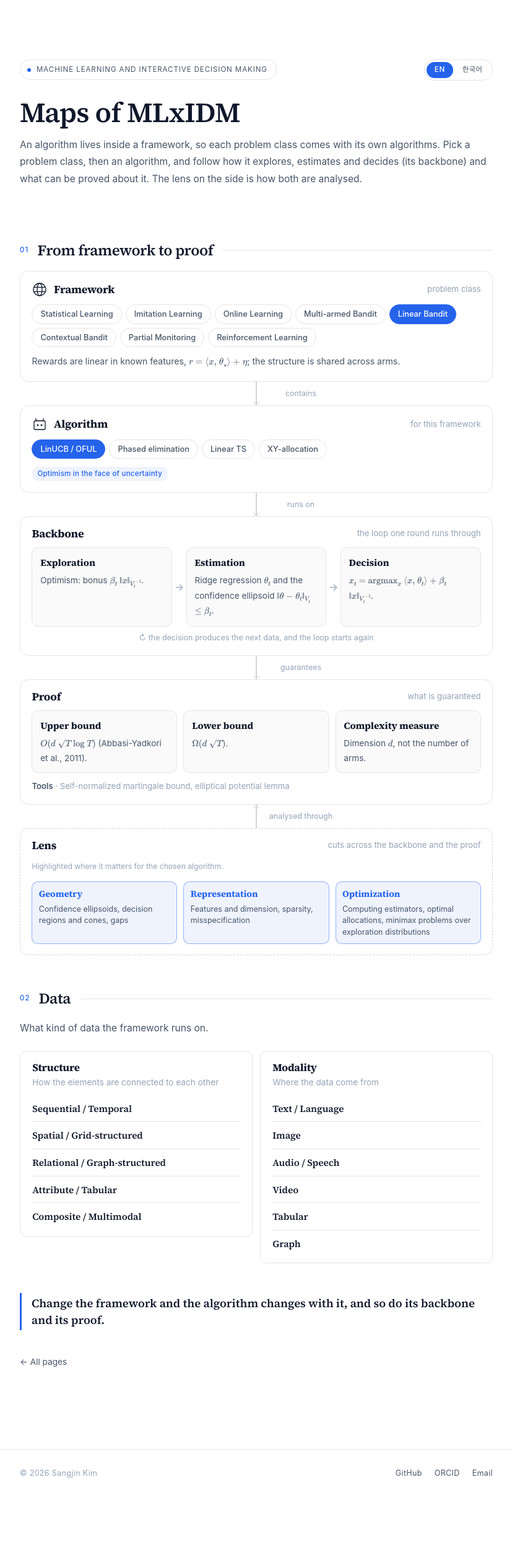
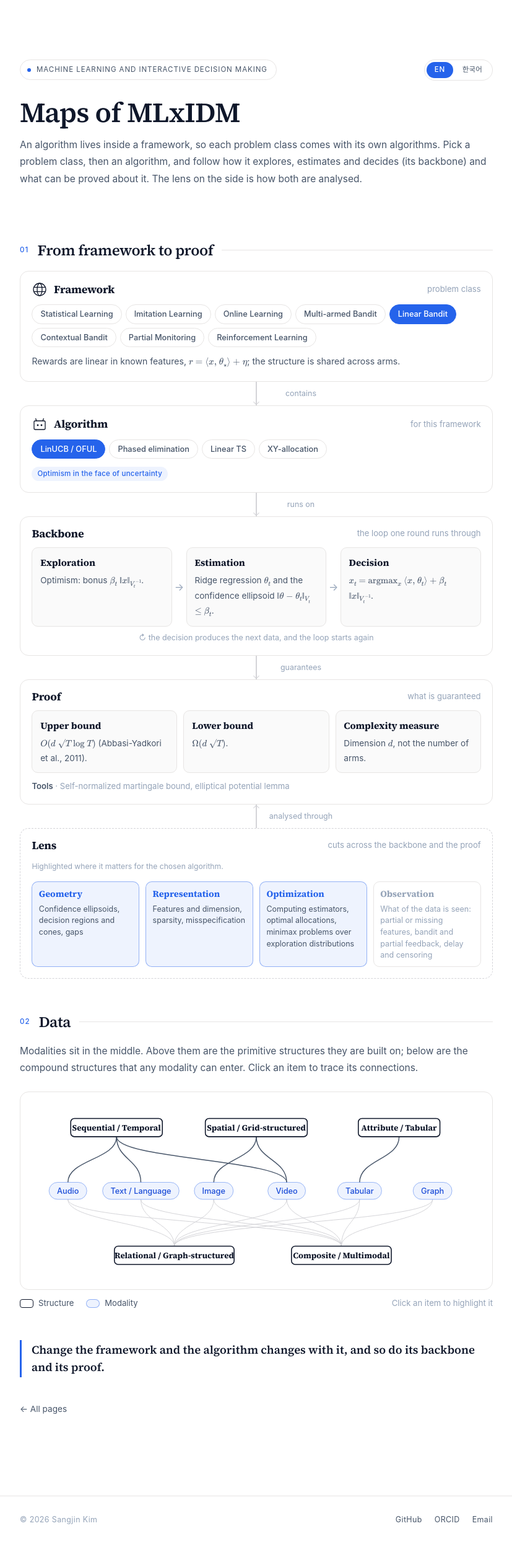
Before and after one commit to hajin322/hajin322.github.io, a Jekyll site: the page built from pages/mlxidm-maps.html, in a window 1280 px wide. Shown: the whole page at 62% size, without its empty margins (226-1053 px from the left). Built offline with Jekyll 4.4.1, drawn with Linux system fonts in a browser that asks for light colours; before the commit the page ends 2415 px from its top, so only the background shows below that.

Commit message:
Maps of MLxIDM: data as a layered graph; Observation lens
Co-Authored-By: Claude Opus 5.5 <noreply@anthropic.com>

```diff
--- a/pages/mlxidm-maps.html
+++ b/pages/mlxidm-maps.html
@@ -72,7 +72,7 @@ permalink: /pages/mlxidm-maps/
 
 .mx-lens {
   border: 1px dashed var(--border-strong); border-radius: var(--radius); padding: 1rem 1.15rem 1.1rem;
-  display: grid; grid-template-columns: repeat(3, minmax(0, 1fr)); gap: 0.6rem 10px; position: relative;
+  display: grid; grid-template-columns: repeat(4, minmax(0, 1fr)); gap: 0.6rem 10px; position: relative;
 }
 .mx-lens .mx-node-head, .mx-lens .mx-lens-feed { grid-column: 1 / -1; }
 .mx-wire.up::after { bottom: auto; top: 2px; transform: translateX(-50%) rotate(-135deg); }
@@ -84,6 +84,33 @@ permalink: /pages/mlxidm-maps/
 .mx-lens-item.on { border-color: rgba(37, 99, 235, 0.45); background: var(--accent-soft); }
 .mx-lens-item.on h5 { color: var(--accent); }
 .mx-lens-item.on p { color: var(--text-secondary); }
+
+/* data graph */
+.mx-graph-wrap { overflow-x: auto; border: 1px solid var(--border); border-radius: var(--radius); background: var(--surface); padding: 0.75rem 0.5rem; }
+#dataGraph { display: block; width: 100%; min-width: 640px; }
+#dataGraph .e { fill: none; transition: opacity 0.2s, stroke 0.2s, stroke-width 0.2s; }
+#dataGraph .e.up { stroke: var(--text-secondary); stroke-width: 1.5; }
+#dataGraph .e.down { stroke: var(--border-strong); stroke-width: 1; }
+#dataGraph .n { cursor: pointer; transition: opacity 0.2s; }
+#dataGraph .n rect { transition: fill 0.2s, stroke 0.2s; }
+#dataGraph .n.st rect { fill: var(--surface); stroke: var(--text); stroke-width: 1.6; }
+#dataGraph .n.st text { font-family: var(--font-display); font-weight: 700; font-size: 13.5px; fill: var(--text); }
+#dataGraph .n.mo rect { fill: var(--accent-soft); stroke: rgba(37, 99, 235, 0.45); stroke-width: 1; }
+#dataGraph .n.mo text { font-family: var(--font-body); font-weight: 500; font-size: 13px; fill: var(--accent-deep); }
+#dataGraph .n:hover rect { stroke: var(--accent); }
+#dataGraph .n:focus { outline: none; }
+#dataGraph .n:focus-visible rect { stroke: var(--accent); stroke-width: 2.2; }
+#dataGraph.has-sel .e, #dataGraph.has-sel .n { opacity: 0.18; }
+#dataGraph.has-sel .e.hl { opacity: 1; stroke: var(--accent); stroke-width: 2.2; }
+#dataGraph.has-sel .n.nb, #dataGraph.has-sel .n.sel { opacity: 1; }
+#dataGraph .n.sel rect { fill: var(--accent); stroke: var(--accent); }
+#dataGraph .n.sel text { fill: #fff; }
+.mx-glegend { display: flex; flex-wrap: wrap; align-items: center; gap: 0.4rem 1.25rem; font-size: 0.82rem; color: var(--text-secondary); margin-top: 0.7rem; }
+.mx-glegend > span { display: inline-flex; align-items: center; gap: 8px; }
+.mx-glegend i { display: inline-block; width: 22px; height: 14px; border-radius: 4px; }
+.mx-glegend i.st { border: 1.6px solid var(--text); background: var(--surface); }
+.mx-glegend i.mo { border: 1px solid rgba(37, 99, 235, 0.45); background: var(--accent-soft); border-radius: 8px; }
+.mx-gsel { margin-left: auto; color: var(--text-muted); }
 
 /* data appendix */
 .mx-parts { display: grid; grid-template-columns: repeat(2, minmax(0, 1fr)); gap: 12px; align-items: start; }
@@ -203,6 +230,7 @@ permalink: /pages/mlxidm-maps/
         <div class="mx-lens-item" data-lens="g"><h5>Geometry</h5><p><span data-l="en" lang="en">Confidence ellipsoids, decision regions and cones, gaps</span><span data-l="ko" lang="ko">신뢰 타원, 결정 영역과 cone, 격차</span></p></div>
         <div class="mx-lens-item" data-lens="r"><h5>Representation</h5><p><span data-l="en" lang="en">Features and dimension, sparsity, misspecification</span><span data-l="ko" lang="ko">특징과 차원, 희소성, 모형 오설정</span></p></div>
         <div class="mx-lens-item" data-lens="o"><h5>Optimization</h5><p><span data-l="en" lang="en">Computing estimators, optimal allocations, minimax problems over exploration distributions</span><span data-l="ko" lang="ko">추정량 계산, 최적 배분, 탐색 분포의 minimax 문제</span></p></div>
+        <div class="mx-lens-item" data-lens="v"><h5>Observation</h5><p><span data-l="en" lang="en">What of the data is seen: partial or missing features, bandit and partial feedback, delay and censoring</span><span data-l="ko" lang="ko">데이터 중 무엇이 보이나: 일부만 관측되거나 빠진 특징, 밴딧·부분 피드백, 지연과 검열</span></p></div>
       </aside>
     </div>
   </div>
@@ -214,19 +242,15 @@ permalink: /pages/mlxidm-maps/
     <span><span data-l="en" lang="en">Data</span><span data-l="ko" lang="ko">데이터</span></span>
     <span class="line"></span>
   </h2>
-  <p class="mx-lede" data-l="en" lang="en">What kind of data the framework runs on.</p>
-  <p class="mx-lede" data-l="ko" lang="ko">프레임워크가 다루는 데이터의 종류.</p>
-  <div class="mx-parts">
-    <div class="mx-part">
-      <h3>Structure</h3>
-      <p class="mx-pnote"><span data-l="en" lang="en">How the elements are connected to each other</span><span data-l="ko" lang="ko">원소들이 서로 어떻게 연결되어 있나</span></p>
-      <ul class="mx-items"><li>Sequential / Temporal</li><li>Spatial / Grid-structured</li><li>Relational / Graph-structured</li><li>Attribute / Tabular</li><li>Composite / Multimodal</li></ul>
-    </div>
-    <div class="mx-part">
-      <h3>Modality</h3>
-      <p class="mx-pnote"><span data-l="en" lang="en">Where the data come from</span><span data-l="ko" lang="ko">데이터가 어디서 오나</span></p>
-      <ul class="mx-items"><li>Text / Language</li><li>Image</li><li>Audio / Speech</li><li>Video</li><li>Tabular</li><li>Graph</li></ul>
-    </div>
+  <p class="mx-lede" data-l="en" lang="en">Modalities sit in the middle. Above them are the primitive structures they are built on; below are the compound structures that any modality can enter. Click an item to trace its connections.</p>
+  <p class="mx-lede" data-l="ko" lang="ko">가운데가 모달리티다. 위에는 모달리티가 기대는 기본 구조가, 아래에는 어떤 모달리티든 들어갈 수 있는 복합 구조가 있다. 항목을 누르면 연결이 강조된다.</p>
+  <div class="mx-graph-wrap">
+    <svg id="dataGraph" viewBox="0 0 760 300" role="img" aria-label="Data structures and modalities"></svg>
+  </div>
+  <div class="mx-glegend">
+    <span><i class="st"></i><span data-l="en" lang="en">Structure</span><span data-l="ko" lang="ko">구조</span></span>
+    <span><i class="mo"></i><span data-l="en" lang="en">Modality</span><span data-l="ko" lang="ko">모달리티</span></span>
+    <span class="mx-gsel" id="dataSel" aria-live="polite"></span>
   </div>
 </section>
 
@@ -505,5 +529,57 @@ function render() {
 fwChips.addEventListener('click', e => { const b = e.target.closest('button'); if (!b) return; fw = +b.dataset.k; alg = 0; render(); });
 algChips.addEventListener('click', e => { const b = e.target.closest('button'); if (!b) return; alg = +b.dataset.k; render(); });
 render();
+
+/* ---------- data graph ---------- */
+const NODES = {
+  seq:  {t: 'st', label: 'Sequential / Temporal', x: 150, y: 46},
+  spa:  {t: 'st', label: 'Spatial / Grid-structured', x: 380, y: 46},
+  att:  {t: 'st', label: 'Attribute / Tabular', x: 615, y: 46},
+  aud:  {t: 'mo', label: 'Audio', x: 70, y: 150},
+  txt:  {t: 'mo', label: 'Text / Language', x: 190, y: 150},
+  img:  {t: 'mo', label: 'Image', x: 310, y: 150},
+  vid:  {t: 'mo', label: 'Video', x: 430, y: 150},
+  tab:  {t: 'mo', label: 'Tabular', x: 550, y: 150},
+  gra:  {t: 'mo', label: 'Graph', x: 670, y: 150},
+  rel:  {t: 'st', label: 'Relational / Graph-structured', x: 245, y: 256},
+  com:  {t: 'st', label: 'Composite / Multimodal', x: 520, y: 256}
+};
+const EDGES = [['seq', 'aud'], ['seq', 'txt'], ['seq', 'vid'], ['spa', 'img'], ['spa', 'vid'], ['att', 'tab']];
+['aud', 'txt', 'img', 'vid', 'tab', 'gra'].forEach(m => { EDGES.push([m, 'rel']); EDGES.push([m, 'com']); });
+const G = document.getElementById('dataGraph'), gE = mkS(G, 'g'), gN = mkS(G, 'g');
+function mkS(parent, tag, attrs) { const e = document.createElementNS('http://www.w3.org/2000/svg', tag); for (const k in attrs || {}) e.setAttribute(k, attrs[k]); parent.appendChild(e); return e; }
+const H = {st: 30, mo: 28};
+const half = {};
+Object.entries(NODES).forEach(([id, n]) => {
+  const g = mkS(gN, 'g', {class: 'n ' + n.t, 'data-id': id, tabindex: 0, role: 'button', 'aria-label': n.label});
+  const r = mkS(g, 'rect', {rx: n.t === 'mo' ? 14 : 6});
+  const t = mkS(g, 'text', {x: n.x, y: n.y + 4.5, 'text-anchor': 'middle'}); t.textContent = n.label;
+  const w = t.getComputedTextLength() + (n.t === 'mo' ? 26 : 24), h = H[n.t];
+  r.setAttribute('x', n.x - w / 2); r.setAttribute('y', n.y - h / 2); r.setAttribute('width', w); r.setAttribute('height', h);
+  half[id] = h / 2;
+});
+EDGES.forEach(([a, b]) => {
+  const A = NODES[a], B = NODES[b], y1 = A.y + half[a], y2 = B.y - half[b], my = (y1 + y2) / 2;
+  mkS(gE, 'path', {class: 'e ' + (A.t === 'st' ? 'up' : 'down'), 'data-a': a, 'data-b': b,
+    d: 'M' + A.x + ' ' + y1 + ' C' + A.x + ' ' + my + ' ' + B.x + ' ' + my + ' ' + B.x + ' ' + y2});
+});
+let sel = null;
+function renderGraph() {
+  G.classList.toggle('has-sel', !!sel);
+  const nb = new Set();
+  G.querySelectorAll('.e').forEach(e => {
+    const on = sel && (e.dataset.a === sel || e.dataset.b === sel);
+    e.classList.toggle('hl', !!on);
+    if (on) { nb.add(e.dataset.a); nb.add(e.dataset.b); }
+  });
+  G.querySelectorAll('.n').forEach(n => { n.classList.toggle('sel', n.dataset.id === sel); n.classList.toggle('nb', nb.has(n.dataset.id)); });
+  const out = document.getElementById('dataSel');
+  if (!sel) { out.innerHTML = '<span data-l="en" lang="en">Click an item to highlight it</span><span data-l="ko" lang="ko">항목을 누르면 강조된다</span>'; return; }
+  nb.delete(sel);
+  out.textContent = NODES[sel].label + '  ↔  ' + [...nb].map(k => NODES[k].label).join(', ');
+}
+G.addEventListener('click', e => { const n = e.target.closest('.n'); sel = n ? (sel === n.dataset.id ? null : n.dataset.id) : null; renderGraph(); });
+G.addEventListener('keydown', e => { if (e.key !== 'Enter' && e.key !== ' ') return; const n = e.target.closest('.n'); if (!n) return; e.preventDefault(); sel = sel === n.dataset.id ? null : n.dataset.id; renderGraph(); });
+renderGraph();
 })();
 </script>
```
Also changed, not shown: other parts of pages/mlxidm-maps.html (+6 -6 lines).
